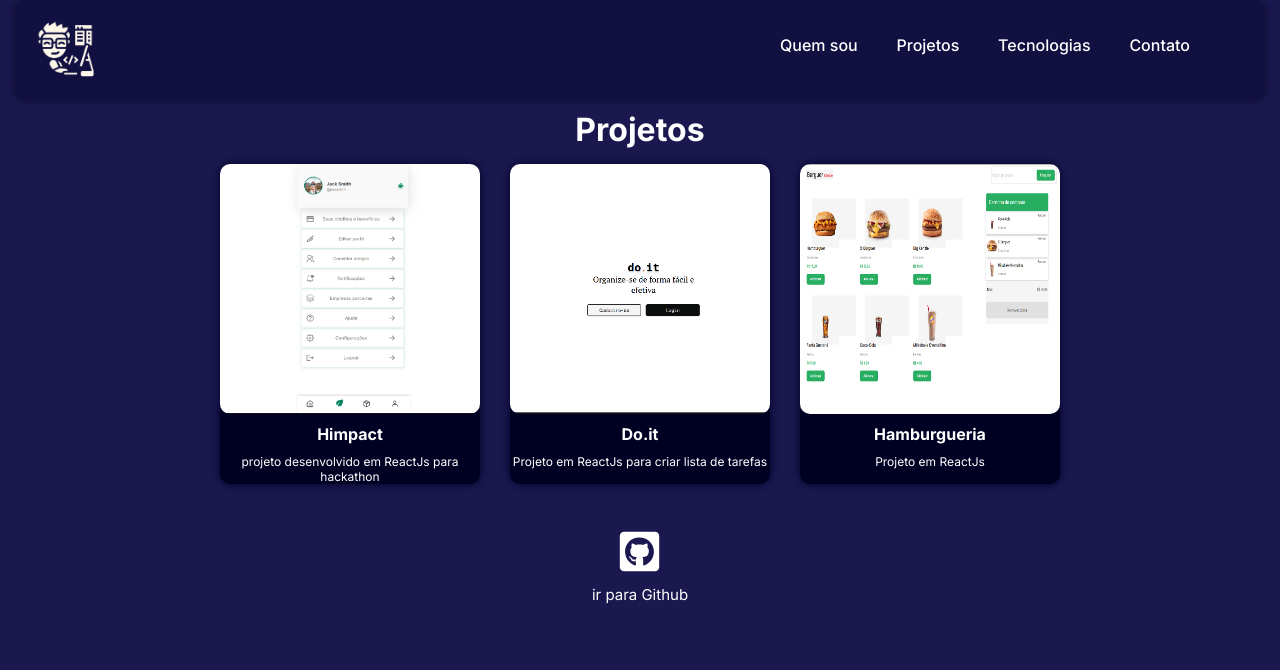
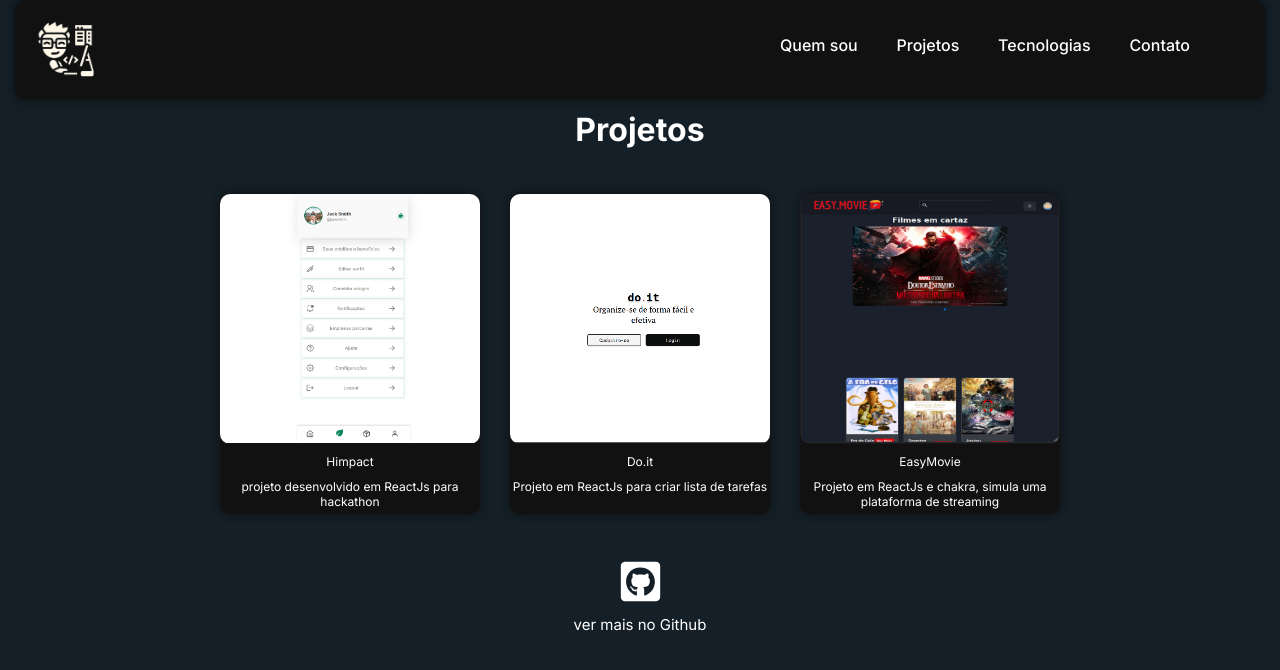
Before and after one commit to diegosales30/portifolio, a React (Create React App) app: page /projects in a window 1280 px wide. Shown: the top 670 px of the page. Built offline with nearby package versions, Linux system fonts and the light colour scheme.

Commit message:
alterando temas e cores

```diff
--- a/src/Components/MyTecs/index.jsx
+++ b/src/Components/MyTecs/index.jsx
@@ -7,6 +7,7 @@ import react from "../../assets/stacks/react.png";
 import git from "../../assets/stacks/git.png";
 import styledLogo from "../../assets/stacks/styled-componets.png";
 import mui from "../../assets/stacks/mui.png";
+import redux from "../../assets/stacks/redux.png";
 
 const MyTecs = () => {
   return (
@@ -43,6 +44,14 @@ const MyTecs = () => {
           <img src={mui} alt="mui" />
           <h4>MATERIAL UI</h4>
         </div>
+        <div>
+          <img src={redux} alt="redux" />
+          <h4>REDUX</h4>
+        </div>
+        <div>
+          <img src={react} alt="REACT" />
+          <h4>CONTEXT API</h4>
+        </div>
       </BoxContent>
     </Mytec>
   );
--- a/src/Pages/Projects/index.jsx
+++ b/src/Pages/Projects/index.jsx
@@ -2,7 +2,7 @@ import Header from "../../Components/Header";
 import { ContainerProject, ContentBox } from "./style";
 import himpact from "../../assets/project-img/himpact.png";
 import doit from "../../assets/project-img/doit.png";
-import hamburgueria from "../../assets/project-img/hamburgueria.png";
+import movies from "../../assets/project-img/movies.png";
 import { FaGithubSquare } from "react-icons/fa";
 
 const Projects = () => {
@@ -12,25 +12,37 @@ const Projects = () => {
       <ContentBox>
         <h1>Projetos</h1>
         <section>
+          <a
+            href="https://himpact-page-diegosales30.vercel.app/"
+            target="_blank"
+          >
             <figure>
               <img src={himpact} alt="himpact" />
-            <h4>Himpact</h4>
+              <p>Himpact</p>
               <p>projeto desenvolvido em ReactJs para hackathon </p>
             </figure>
+          </a>
+          <a href="https://do-it-react.vercel.app/" target="_blank">
             <figure>
               <img src={doit} alt="doit" />
-            <h4>Do.it</h4>
+              <p>Do.it</p>
               <p>Projeto em ReactJs para criar lista de tarefas</p>
             </figure>
+          </a>
+          <a href="https://capstone-easy-movie.vercel.app/" target="_blank">
             <figure>
-            <img src={hamburgueria} alt="hamburgueria" />
-            <h4>Hamburgueria</h4>
-            <p>Projeto em ReactJs</p>
+              <img src={movies} alt="movies" />
+
+              <p>EasyMovie</p>
+              <p>
+                Projeto em ReactJs e chakra, simula uma plataforma de streaming
+              </p>
             </figure>
+          </a>
         </section>
         <a href="https://github.com/diegosales30" target="_blank">
           <FaGithubSquare />
-          <p>ir para Github</p>
+          <p>ver mais no Github</p>
         </a>
       </ContentBox>
     </ContainerProject>
--- a/src/Styles/global.js
+++ b/src/Styles/global.js
@@ -8,18 +8,18 @@ export const GlobalStyle = createGlobalStyle`
     box-sizing: border-box
   }
   :root{
-    --primary: #000023;
+    --primary: #111111;
     --secondary: #090832;
-    --tertiary: #121041;
-    --quaternary: #1b1850;
-    --quinary: #24205f;
+    --tertiary: #111111;
+    --quaternary: #141f27;
+    --quinary: #141f27;
     --senary: #ffffff;
 
   }
   body{
     font-family: 'Inter', sans-serif;
     background-color: var(--quaternary);
-    cursor: url(cursor.png), auto;
+
 
 
   }
```
Also changed, not shown: src/assets/project-img/movies.png (added), src/assets/stacks/redux.png (added). Lines whose indentation alone changed are shown as unchanged.
